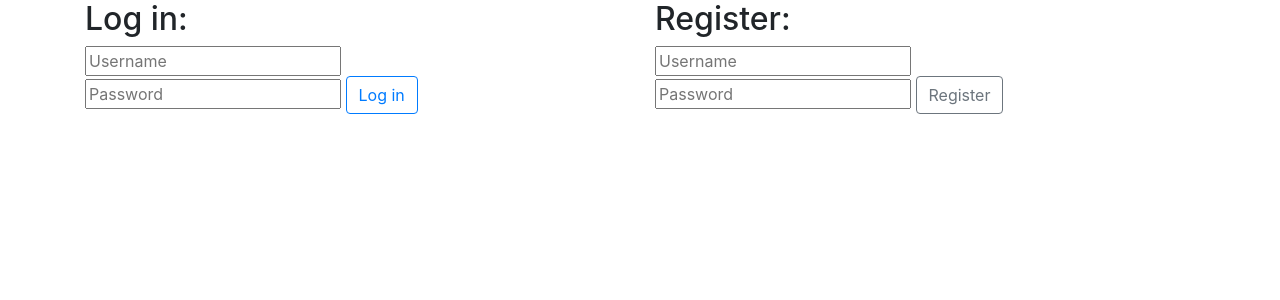
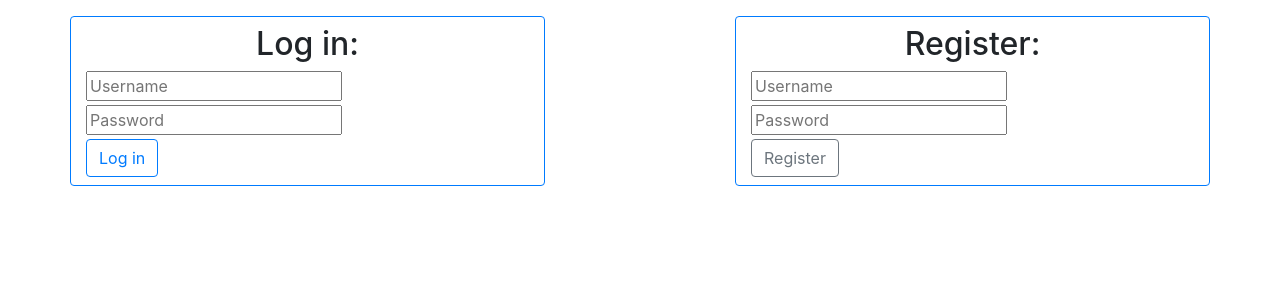
Before and after one commit to sandormatyas/stock-info, a Flask app: page / in a window 1280 px wide. Shown: the part 56-356 px from the top of the page. Run offline with Flask 2, Linux system fonts and the light colour scheme; some libraries are stand-ins or nearby versions.

Commit message:
add styling through bootstrap

```diff
--- a/templates/layout.html
+++ b/templates/layout.html
@@ -2,7 +2,7 @@
 <html lang="en">
 <head>
     <meta charset="UTF-8">
-    <title>Title</title>
+    <title>Stonks</title>
     <link rel="stylesheet" href="https://stackpath.bootstrapcdn.com/bootstrap/4.3.1/css/bootstrap.min.css"
           integrity="sha384-ggOyR0iXCbMQv3Xipma34MD+dH/1fQ784/j6cY/iJTQUOhcWr7x9JvoRxT2MZw1T" crossorigin="anonymous">
 
--- a/templates/login_or_register.html
+++ b/templates/login_or_register.html
@@ -1,19 +1,19 @@
 <div class="container">
-    <div class="row">
-        <div class="col-6">
-            <h2>Log in:</h2>
+    <div class="row justify-content-between">
+        <div id="login-form" class="col-5 mt-3 border border-primary rounded">
+            <h2 class="text-center mt-2">Log in:</h2>
             <form action="/login" method="post">
-                <input id="username" name="username" type="text" placeholder="Username"><br>
-                <input id="password" name="password" type="password" required placeholder="Password">
-                <button type="submit" class="btn btn-outline-primary">Log in</button>
+                <input class="mb-1" id="username" name="username" type="text" placeholder="Username"><br>
+                <input class="mb-1" id="password" name="password" type="password" required placeholder="Password"><br>
+                <button type="submit" class="btn btn-outline-primary mb-2">Log in</button>
             </form>
         </div>
-        <div class="col-6">
-            <h2>Register:</h2>
+        <div id="register-form" class="col-5 mt-3 border border-primary rounded">
+            <h2 class="text-center mt-2">Register:</h2>
             <form action="/register" method="post">
-                <input id="username" name="username" type="text" placeholder="Username"><br>
-                <input id="password" name="password" type="password" required placeholder="Password">
-                <button type="submit" class="btn btn-outline-secondary">Register</button>
+                <input class="mb-1" id="username" name="username" type="text" placeholder="Username"><br>
+                <input class="mb-1" id="password" name="password" type="password" required placeholder="Password"><br>
+                <button type="submit" class="btn btn-outline-secondary mb-2">Register</button>
             </form>
         </div>
     </div>
```
